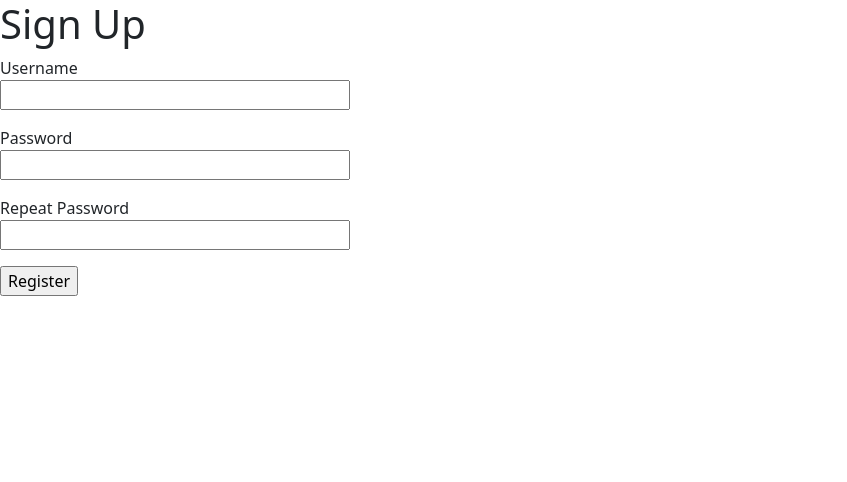
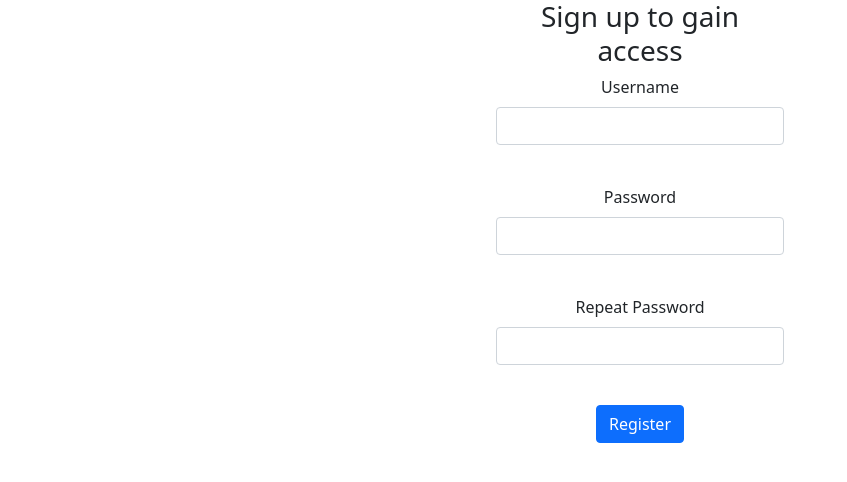
Before and after one commit to cuadchris/pokemon_flask, a Flask app: page /signup in a window 1280 px wide. Shown: the top 482 px of the page, without its empty margins (0-847 px from the left). Run offline with Flask 3, Linux system fonts and the light colour scheme; parts of the project's set-up code (start-up, migrations or seed data) failed here and were passed over; some libraries are stand-ins or nearby versions.

Commit message:
some styling

```diff
--- a/app/templates/base.html
+++ b/app/templates/base.html
@@ -9,6 +9,17 @@
   <script src="https://stackpath.bootstrapcdn.com/bootstrap/5.0.0-alpha1/js/bootstrap.min.js" integrity="sha384-oesi62hOLfzrys4LxRF63OJCXdXDipiYWBnvTl9Y9/TRlw5xlKIEHpNyvvDShgf/" crossorigin="anonymous"></script>
 </head>
 <body>
+  <div class="container text-center">
+    {% with messages = get_flashed_messages() %}
+    {% if messages %}
+    <ul>
+        {% for message in messages %}
+        <li>{{ message }}</li>
+        {% endfor %}
+    </ul>
+    {% endif %}
+    {% endwith %}
+  </div>
     {% block content %}
     {% endblock %}
 </body>
--- a/app/templates/signup.html
+++ b/app/templates/signup.html
@@ -1,30 +1,32 @@
 {% extends "base.html" %}
 
 {% block content %}
-    <h1>Sign Up</h1>
+    <div class="container text-center w-25">
+        <h3>Sign up to gain access</h3>
     <form action="" method="post">
         {{ form.hidden_tag() }}
         <p>
-            {{ form.username.label }}<br>
-            {{ form.username(size=32) }}<br>
+            {{ form.username.label(class="form-label") }}<br>
+            {{ form.username(class="form-control") }}<br>
             {% for error in form.username.errors %}
             <span style="color: red;">[{{ error }}]</span>
             {% endfor %}
         </p>
         <p>
-            {{ form.password.label }}<br>
-            {{ form.password(size=32) }}<br>
+            {{ form.password.label(class="form-label") }}<br>
+            {{ form.password(class="form-control") }}<br>
             {% for error in form.password.errors %}
             <span style="color: red;">[{{ error }}]</span>
             {% endfor %}
         </p>
         <p>
-            {{ form.password2.label }}<br>
-            {{ form.password2(size=32) }}<br>
+            {{ form.password2.label(class="form-label") }}<br>
+            {{ form.password2(class="form-control") }}<br>
             {% for error in form.password2.errors %}
             <span style="color: red;">[{{ error }}]</span>
             {% endfor %}
         </p>
-        <p>{{ form.submit() }}</p>
+        <p>{{ form.submit(class="btn btn-primary") }}</p>
     </form>
+    </div>
 {% endblock %}
```
Also changed, not shown: app/templates/login.html (+10 -7 lines).
